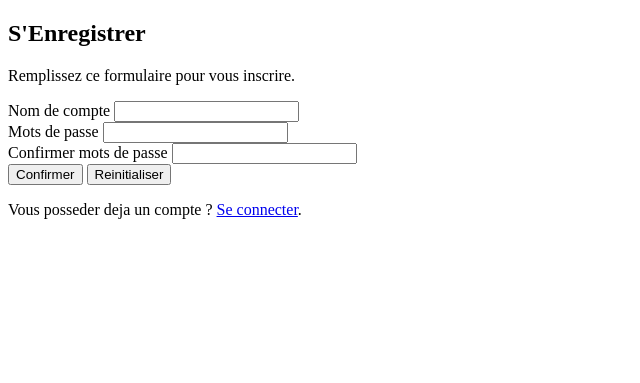
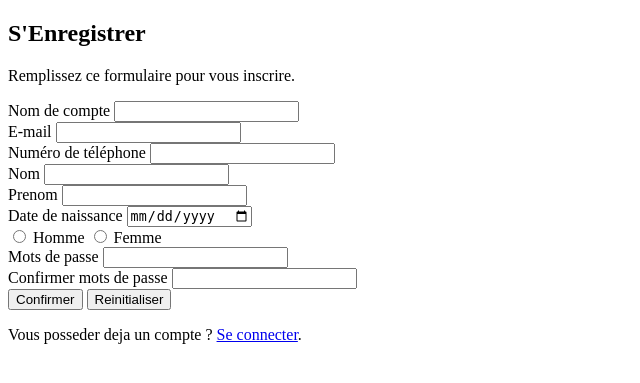
Before and after one commit to TarkusR/APP-G10E, a PHP site: page /register.php in a window 1280 px wide. Shown: the top 383 px of the page, without its empty margins (0-640 px from the left). Run offline with PHP 8.4, Linux system fonts and the light colour scheme.

Commit message:
Updated register pages and login method Updated database

```diff
--- a/register.php
+++ b/register.php
@@ -1,10 +1,11 @@
 <?php
 // Include les fichiers de config pour login a la BDD
+$link ="";
 require_once "config.php";
 
 // Definis les variables pour qu'elles soient vide
-$username = $password = $confirm_password = "";
-$username_err = $password_err = $confirm_password_err = "";
+$username = $password = $confirm_password = $email= $tel = $nom = $prenom = $dateNai= $sex ="";
+$username_err = $password_err = $confirm_password_err = $email_err = $tel_err = $nom_err = $prenom_err= $dateNai_err = $sex_err = "";
 
 // On check la method de request pour savoir si le form a été submit
 if($_SERVER["REQUEST_METHOD"] == "POST"){
@@ -13,10 +14,11 @@ if($_SERVER["REQUEST_METHOD"] == "POST"){
     if(empty(trim($_POST["username"]))){
         $username_err = "Entrer un nom d'utilisateurs.";
     } elseif(!preg_match('/^[a-zA-Z0-9_]+$/', trim($_POST["username"]))){
-        $username_err = "Les noms d'utilisateurs ne peuvent contenir que de lettre des chiffre ou des tirets.";
+        $username_err = "Les noms d'utilisateurs ne peuvent contenir que des lettre des chiffre ou des tirets.";
     } else{
         // on prepare un select
-        $sql = "SELECT id FROM users WHERE username = ?";
+        $sql = "SELECT idUser FROM utilisateur WHERE username = ?";
+
 
 
         if($stmt = mysqli_prepare($link, $sql)){
@@ -45,6 +47,56 @@ if($_SERVER["REQUEST_METHOD"] == "POST"){
         }
     }
 
+    // Validation de l'email
+    if(empty(trim($_POST["email"]))){
+        $email_err = "Entrer une adresse e-mail valide.";
+    } elseif(!filter_var($_POST["email"], FILTER_VALIDATE_EMAIL)){
+        $email_err = "Entrer une adresse e-mail valide..";
+    } else{
+        $email = trim($_POST["email"]);
+    }
+
+    // Validation du num de tel
+    if(empty(trim($_POST["tel"]))){
+        $tel_err = "Entrer un numéro de telephone valide.";
+    } elseif(!preg_match("#[0][6-7][- \.?]?([0-9][0-9][- \.?]?){4}$#", $_POST["tel"])){
+        $tel_err = "Entrer un numéro de telephone valide.";
+    } else{
+        $tel = trim($_POST["tel"]);
+    }
+
+    // Validation du prenom
+    if(empty(trim($_POST["prenom"]))){
+        $prenom_err = "Entrer un prenom valide.";
+    } elseif(!ctype_alnum($_POST["prenom"])){
+        $prenom_err = "Entrer un prenom valide.";
+    } else{
+        $prenom = trim($_POST["prenom"]);
+    }
+
+    // Validation du nom
+    if(empty(trim($_POST["nom"]))){
+        $nom_err = "Entrer un nom valide.";
+    } elseif(!ctype_alnum($_POST["nom"])){
+        $nom_err = "Entrer un nom valide.";
+    } else{
+        $nom = trim($_POST["nom"]);
+    }
+
+    // Validation de la date de naissance
+    if(empty(trim($_POST["dateNai"]))){
+        $dateNai_err = "Entrer une date de naissance.";
+    }else{
+        $dateNai = trim($_POST["dateNai"]);
+    }
+
+    // Validation du sexe
+    if(empty($_POST["sex"])){
+        $sex_err = "Entrer une date de naissance.";
+    }else{
+        $sex = trim($_POST["sex"]);
+    }
+
     // Validation du mots de passe
     if(empty(trim($_POST["password"]))){
         $password_err = "entrer un mots de passe.";
@@ -64,19 +116,25 @@ if($_SERVER["REQUEST_METHOD"] == "POST"){
         }
     }
 
-    // On verifie si les input sont pas vide
-    if(empty($username_err) && empty($password_err) && empty($confirm_password_err)){
+    // On verifie si les erreurs sont vide
+    if(empty($username_err) && empty($password_err) && empty($confirm_password_err) && empty($email_err) && empty($tel_err) && empty($nom_err)){
 
         // on fait un insert
-        $sql = "INSERT INTO users (username, password) VALUES (?, ?)";
+        $sql = "INSERT INTO utilisateur (username, password, mail, phoneNumber, name, firstName, dateNaissance, sex) VALUES (?, ?, ?, ?, ?, ?, ?,?)";
 
         if($stmt = mysqli_prepare($link, $sql)){
             // Lie les variables au requetes sql
-            mysqli_stmt_bind_param($stmt, "ss", $param_username, $param_password);
+            mysqli_stmt_bind_param($stmt, "ssssssss", $param_username, $param_password, $param_email, $param_tel, $param_nom, $param_prenom, $param_dateNai, $param_sex);
 
-            // recupere les parametre
+            // recupere les parametres
             $param_username = $username;
             $param_password = password_hash($password, PASSWORD_ARGON2ID); // Creates a password hash
+            $param_email = $email;
+            $param_tel = $tel;
+            $param_nom = $nom;
+            $param_prenom = $prenom;
+            $param_dateNai = $dateNai;
+            $param_sex = $sex;
 
             // On execute une premiere fois la requete
             if(mysqli_stmt_execute($stmt)){
@@ -89,10 +147,12 @@ if($_SERVER["REQUEST_METHOD"] == "POST"){
             // Close statement
             mysqli_stmt_close($stmt);
         }
+
     }
 
     // Close Connexion
     mysqli_close($link);
+    echo $username_err.$email_err .$tel_err. $nom_err. $prenom_err. $confirm_password_err;
 }
 ?>
 
@@ -113,6 +173,38 @@ if($_SERVER["REQUEST_METHOD"] == "POST"){
             <span ><?php echo $username_err; ?></span>
         </div>
         <div >
+            <label>E-mail</label>
+            <input type="text" name="email" <?php echo (!empty($email_err)) ? 'is-invalid' : ''; ?>" value="<?php echo $email; ?>">
+            <span ><?php echo $email_err; ?></span>
+        </div>
+        <div >
+            <label>Numéro de téléphone</label>
+            <input type="text" name="tel" <?php echo (!empty($tel_err)) ? 'is-invalid' : ''; ?>" value="<?php echo $tel; ?>">
+            <span ><?php echo $tel_err; ?></span>
+        </div>
+        <div >
+            <label>Nom</label>
+            <input type="text" name="nom" <?php echo (!empty($nom_err)) ? 'is-invalid' : ''; ?>" value="<?php echo $nom; ?>">
+            <span ><?php echo $nom_err; ?></span>
+        </div>
+        <div >
+            <label>Prenom</label>
+            <input type="text" name="prenom" <?php echo (!empty($prenom_err)) ? 'is-invalid' : ''; ?>" value="<?php echo $prenom; ?>">
+            <span ><?php echo $prenom_err; ?></span>
+        </div>
+        <div >
+            <label>Date de naissance</label>
+            <input type="date" name="dateNai" <?php echo (!empty($dateNai_err)) ? 'is-invalid' : ''; ?>" value="<?php echo $dateNai; ?>">
+            <span ><?php echo $dateNai_err; ?></span>
+        </div>
+        <div>
+            <input type="radio" name="sex" id="homme" value="homme" />
+            <label for="homme">Homme</label>
+
+            <input type="radio" name="sex" id="femme" value="femme" />
+            <label for="femme">Femme</label>
+        </div>
+        <div >
             <label>Mots de passe</label>
             <input type="password" name="password"  <?php echo (!empty($password_err)) ? 'is-invalid' : ''; ?>" value="<?php echo $password; ?>">
             <span ><?php echo $password_err; ?></span>
```
Also changed, not shown: login.php (+6 -2 lines).
